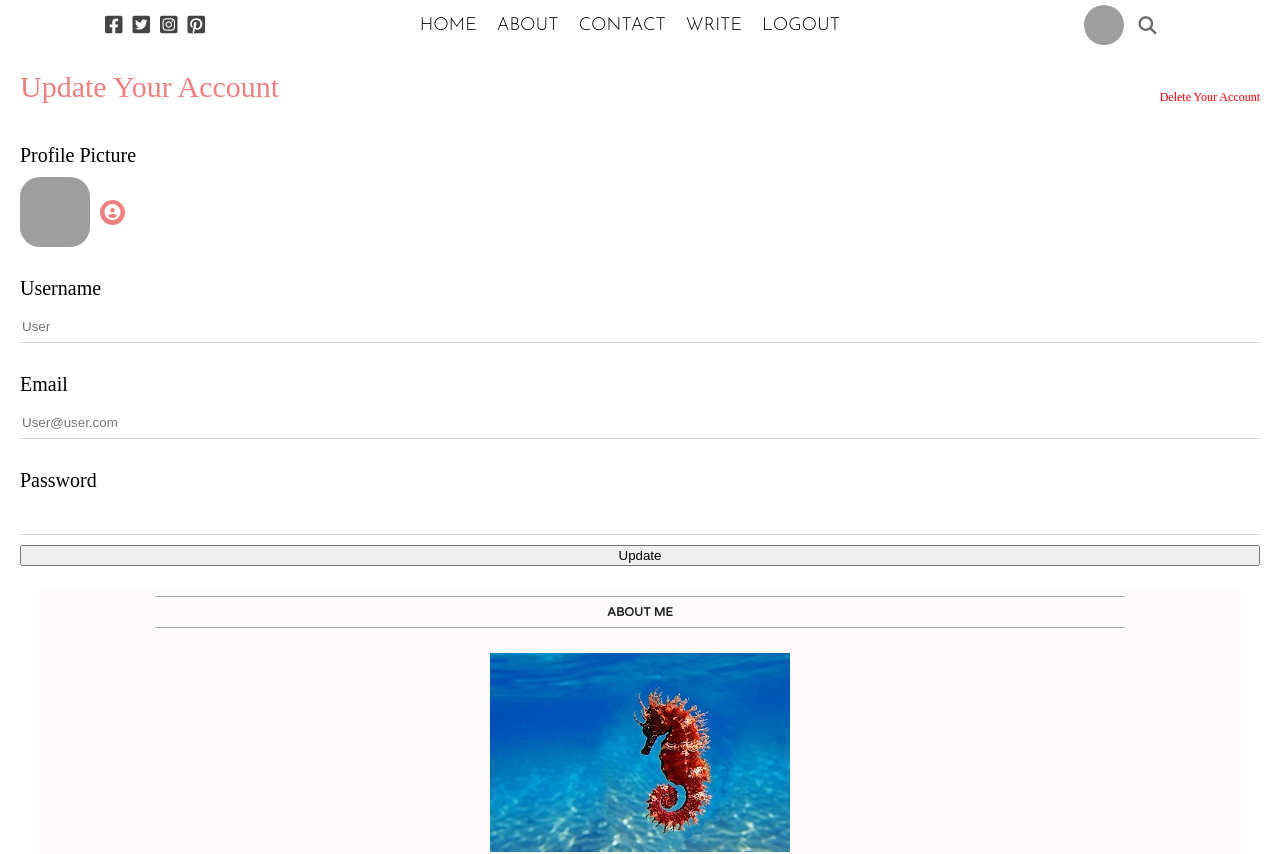
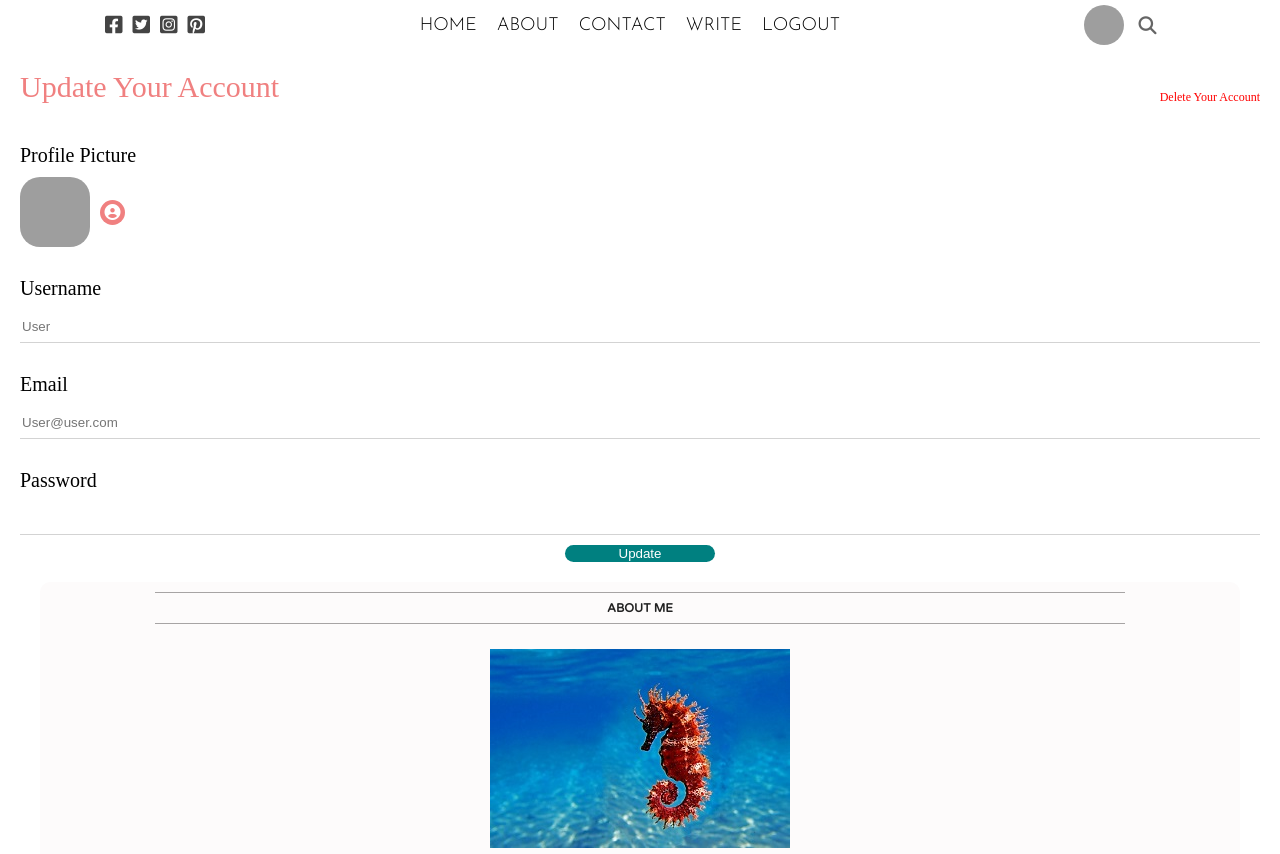
Before and after one commit to EvMad/react-frontend-sandbox, a React (Create React App) app: page / in a window 1280 px wide. Shown: the top 854 px of the page. Built offline with nearby package versions, Linux system fonts and the light colour scheme; grey boxes are pictures that could not be loaded.

Commit message:
.settingsSubmit {}

```diff
--- a/src/pages/settings/settings.css
+++ b/src/pages/settings/settings.css
@@ -68,3 +68,12 @@
     border: none;
     border-bottom: 1px solid lightgray;
 }
+
+.settingsSubmit {
+    width: 150px;
+    align-self: center;
+    border: none;
+    border-radius: 10px;
+    color: white;
+    background-color: teal;
+}
```
